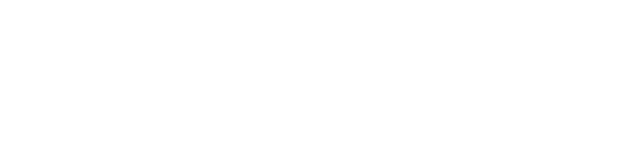
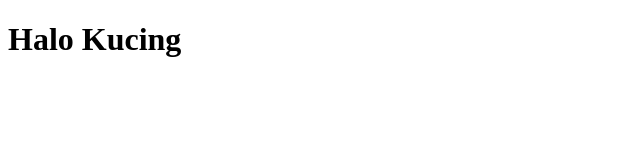
Before and after one commit to abdullah2812/webHacktober, a website: page index.html in a window 1280 px wide. Shown: the whole page, without its empty margins (0-640 px from the left). Drawn offline with Linux system fonts and the light colour scheme.

Commit message:
addheading

```diff
--- a/index.html
+++ b/index.html
@@ -7,6 +7,6 @@
     <title>Document</title>
 </head>
 <body>
-
+    <h1>Halo Kucing</h1>
 </body>
 </html>
```
